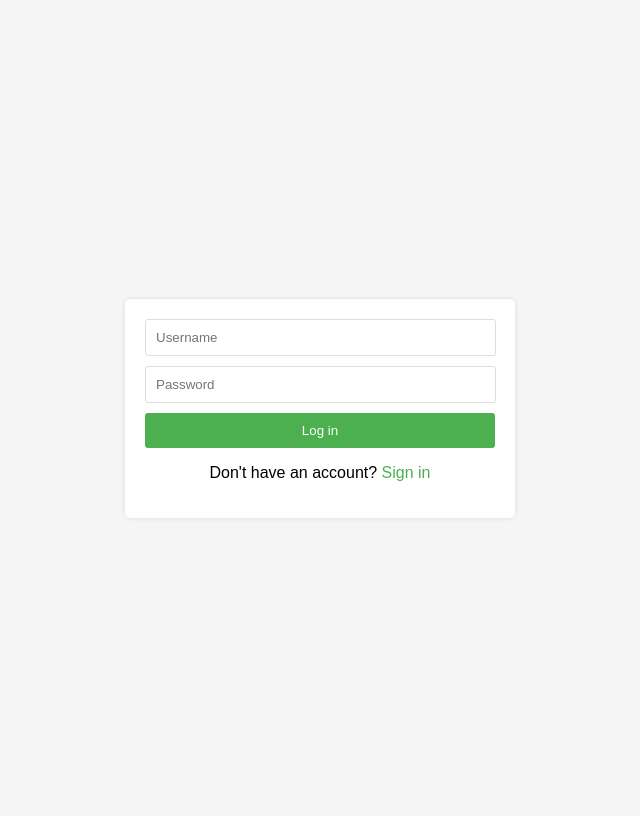
After one commit to CallMe15FramesOfK/Projekt_PHP, a PHP site: page /log_in.php in a window 1280 px wide. The commit adds this page. Shown: the whole page, without its empty margins (320-960 px from the left). Run offline with PHP 8.4, Linux system fonts and the light colour scheme.

Commit message:
Nowy folder dla stylow oraz dodano nowe strony

```diff
--- /dev/null
+++ b/log_in.php
@@ -0,0 +1,21 @@
+<!DOCTYPE html>
+<html lang="en">
+<head>
+    <meta charset="UTF-8">
+    <meta name="viewport" content="width=device-width, initial-scale=1.0">
+    <title>Log in</title>
+    <link rel="stylesheet" href="./styles/style_login.css">
+</head>
+<body>
+    <div class="container">
+        <form class="login-form">
+            <input type="text" placeholder="Username" required>
+            <input type="password" placeholder="Password" required>
+            <button type="submit">Log in</button>
+            <div class="signin-link">
+                <p>Don't have an account? <a href="./signup.php">Sign in</a></p>
+            </div>
+        </form>
+    </div>
+</body>
+</html>
--- /dev/null
+++ b/styles/style_login.css
@@ -0,0 +1,50 @@
+body {
+    font-family: Arial, sans-serif;
+    background-color: #f5f5f5;
+}
+.container {
+    width: 100%;
+    height: 100vh;
+    display: flex;
+    justify-content: center;
+    align-items: center;
+}
+.login-form {
+    width: 350px;
+    padding: 20px;
+    background-color: #fff;
+    border-radius: 5px;
+    box-shadow: 0px 0px 5px 0px rgba(0,0,0,0.1);
+}
+.login-form input[type="text"], .login-form input[type="password"] {
+    width: 94%;
+    padding: 10px;
+    margin-bottom: 10px;
+    border: 1px solid #ddd;
+    border-radius: 3px;
+    outline: none;
+}
+.login-form button {
+    width: 100%;
+    padding: 10px;
+    border: none;
+    border-radius: 3px;
+    background-color: #4CAF50;
+    color: #fff;
+    cursor: pointer;
+    transition: background-color 0.3s ease;
+}
+.login-form button:hover {
+    background-color: #45a049;
+}
+.signin-link {
+    margin-top: 10px;
+    text-align: center;
+}
+.signin-link a {
+    color: #4CAF50;
+    text-decoration: none;
+}
+.signin-link a:hover {
+    color: #45a049;
+}
```
Also changed, not shown: index.php (+6 -5 lines), signup.php (added, +11 -0 lines), styles/style_main.css (renamed from style.css).
